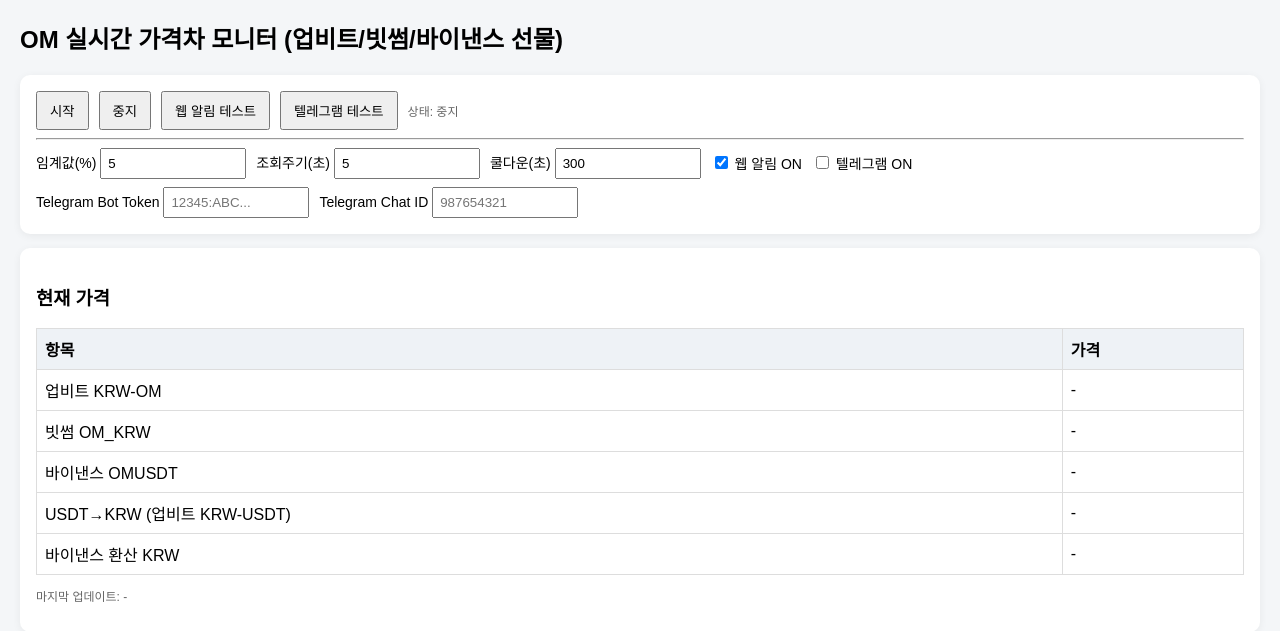
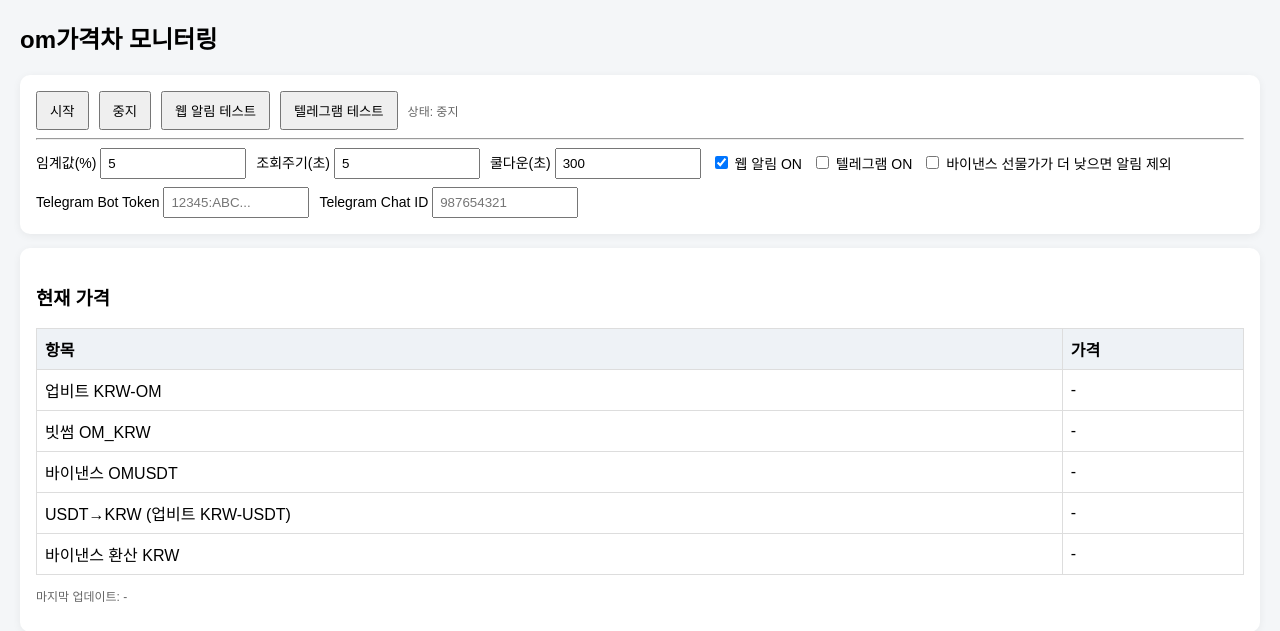
Before and after one commit to rta12309/-, a Python web app: template templates/index.html in a window 1280 px wide. Shown: the top 631 px of the page. Run offline with Jinja, Linux system fonts and the light colour scheme; the template is opened without the code that fills it, so the values that code supplies are empty.

Commit message:
Update monitor title and add Binance-lower alert filter toggle

```diff
--- a/templates/index.html
+++ b/templates/index.html
@@ -3,7 +3,7 @@
 <head>
   <meta charset="UTF-8" />
   <meta name="viewport" content="width=device-width, initial-scale=1.0" />
-  <title>OM 가격차 모니터</title>
+  <title>om가격차 모니터링</title>
   <style>
     body { font-family: Arial, sans-serif; margin: 20px; background: #f4f6f8; }
     .card { background: #fff; border-radius: 10px; padding: 16px; margin-bottom: 14px; box-shadow: 0 2px 8px rgba(0,0,0,.06); }
@@ -25,7 +25,7 @@
   </style>
 </head>
 <body>
-  <h2>OM 실시간 가격차 모니터 (업비트/빗썸/바이낸스 선물)</h2>
+  <h2>om가격차 모니터링</h2>
 
   <div class="card">
     <div class="row">
@@ -42,6 +42,7 @@
       <label>쿨다운(초) <input id="cooldown" type="number" min="10" value="300"></label>
       <label><input id="webAlertToggle" type="checkbox" checked> 웹 알림 ON</label>
       <label><input id="tgToggle" type="checkbox"> 텔레그램 ON</label>
+      <label><input id="ignoreBinanceLower" type="checkbox"> 바이낸스 선물가가 더 낮으면 알림 제외</label>
     </div>
     <div class="row" style="margin-top: 8px;">
       <label>Telegram Bot Token <input id="tgToken" type="text" placeholder="12345:ABC..."></label>
@@ -200,6 +201,7 @@
         telegram_enabled: document.getElementById('tgToggle').checked,
         telegram_token: document.getElementById('tgToken').value,
         telegram_chat_id: document.getElementById('tgChatId').value,
+        ignore_when_binance_lower: document.getElementById('ignoreBinanceLower').checked,
       };
       const res = await fetch('/api/start', {
         method: 'POST', headers: { 'Content-Type': 'application/json' }, body: JSON.stringify(payload)
```
Also changed, not shown: app.py (+15 -1 lines), README.md.
